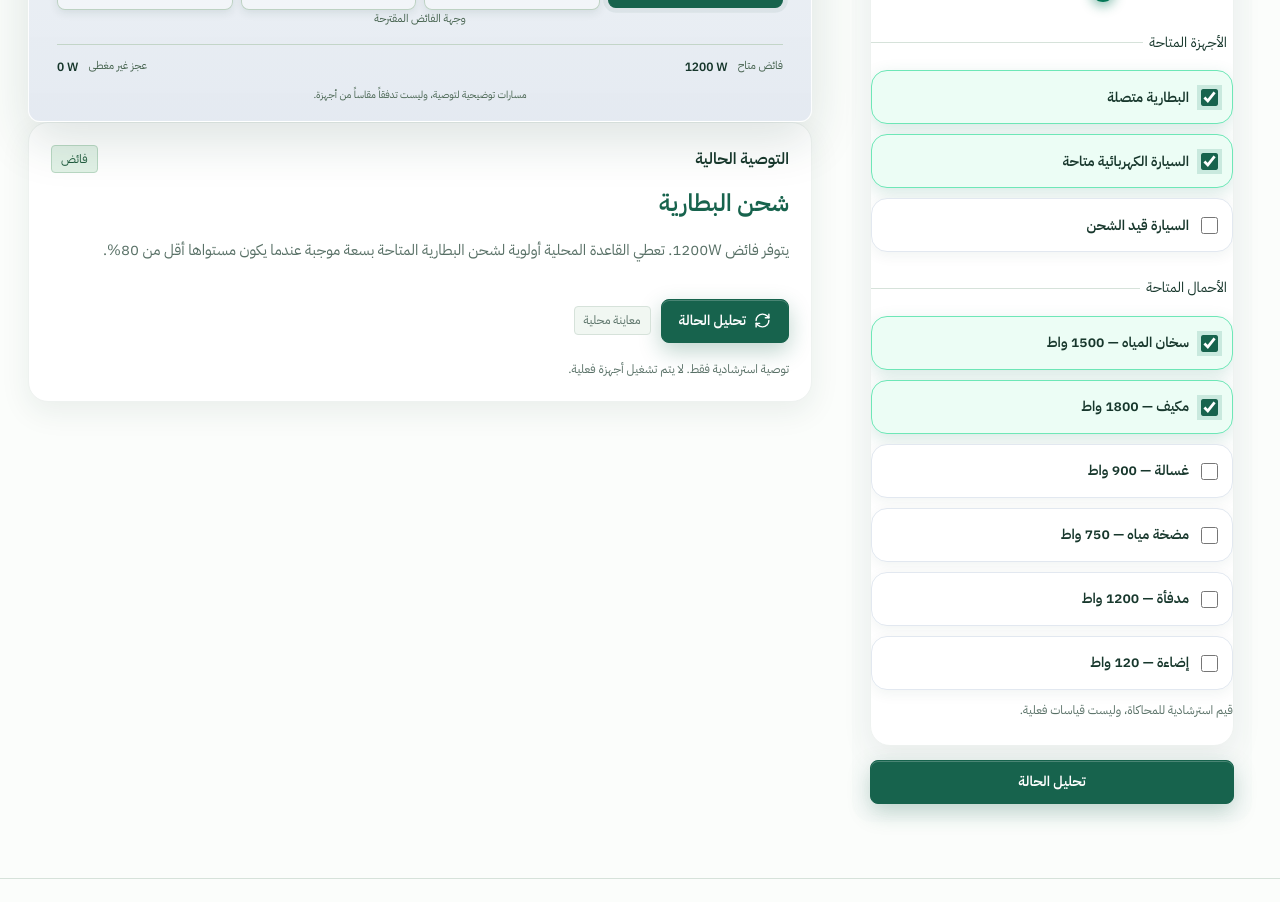
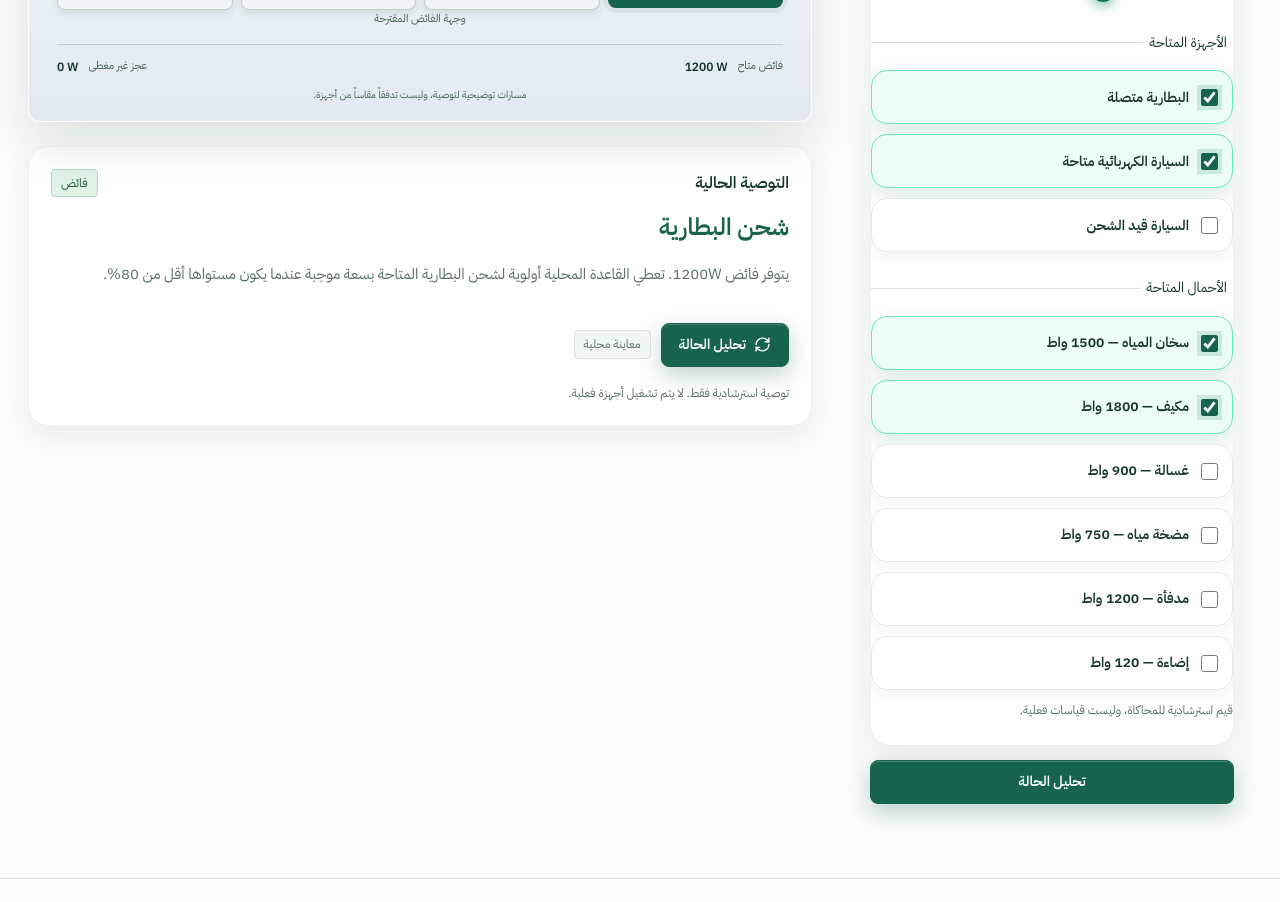
Before and after one commit to mur99k/shamsi-smart, a Next.js app: page /simulator in a window 1280 px wide. Shown: the part 1120-2022 px from the top of the page. Built offline with nearby package versions, Linux system fonts and the light colour scheme.

Commit message:
fix(sim): space above recommendation hero

```diff
--- a/src/app/globals.css
+++ b/src/app/globals.css
@@ -858,7 +858,7 @@ body { background: #fbfdfb; color: var(--ink); }
 .system-tiles > div { background: #f1f7f2; border-color: var(--border); }
 .recommendation, .understand-energy, .section, .architecture, .case-study section { border-color: var(--border); }
 .recommendation h3 { color: #17634d; }
-.recommendation-hero { border-radius: 20px; background: linear-gradient(160deg, #ffffff, #f1f7f2); border: 1.5px solid #b9d8c3; box-shadow: 0 16px 40px rgba(4, 120, 87, 0.14); padding: 22px; }
+.recommendation-hero { border-radius: 20px; background: linear-gradient(160deg, #ffffff, #f1f7f2); border: 1.5px solid #b9d8c3; box-shadow: 0 16px 40px rgba(4, 120, 87, 0.14); padding: 22px; margin-top: 24px; }
 .rec-top { display: flex; align-items: center; justify-content: space-between; gap: 10px; margin-bottom: 10px; }
 .rec-top h2 { font-size: 16px; }
 .rec-decision { font-size: 24px !important; margin: 4px 0 8px !important; }
```
